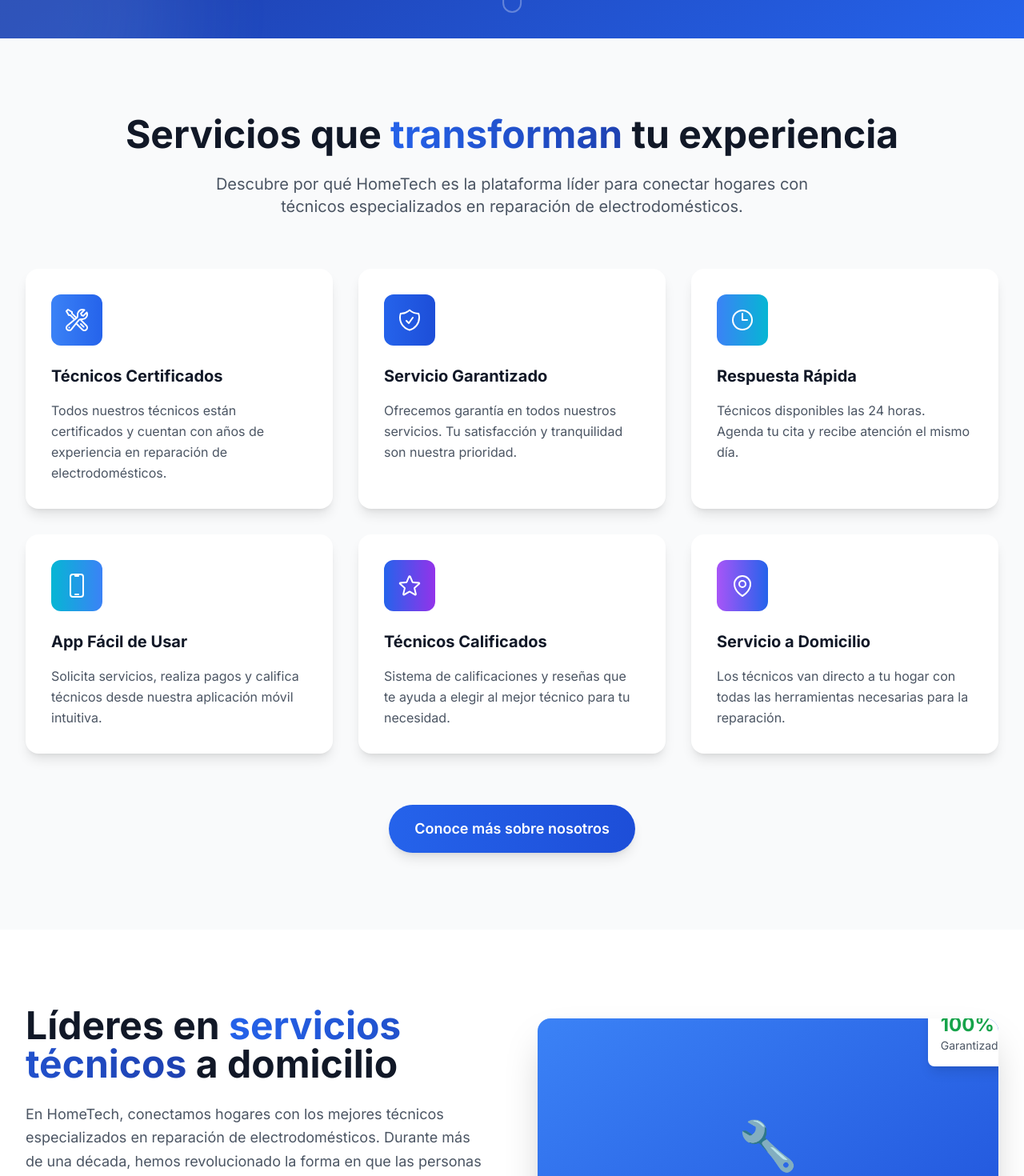
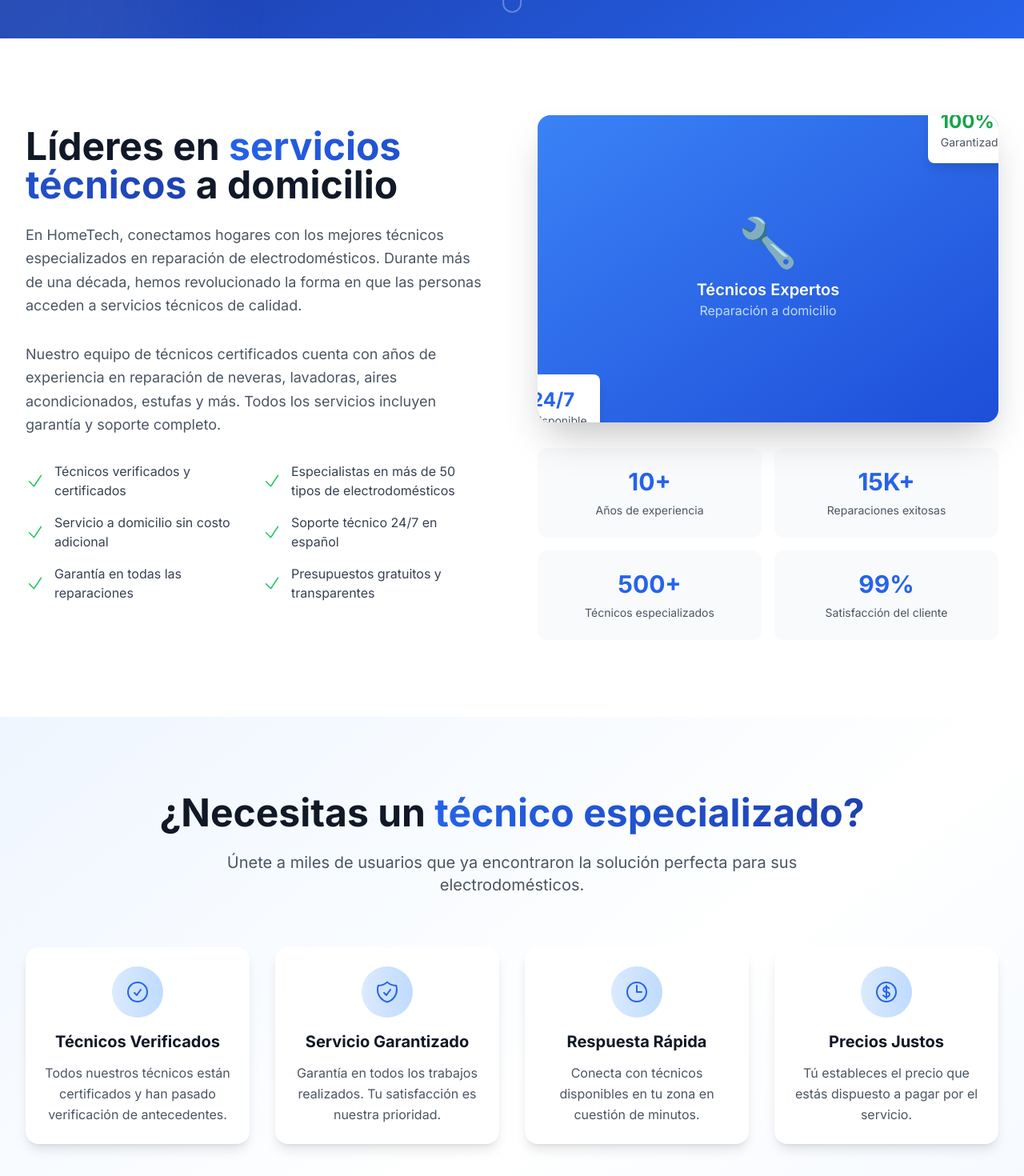
Before and after one commit to lopezandresa/MyHomeTech, a React (Vite) app in the folder apps/frontend/: page / in a window 1280 px wide. Shown: the part 880-2350 px from the top of the page at 80% size. Built offline with nearby package versions, Linux system fonts and the light colour scheme.

Commit message:
refactor: remove unused images and clean up About, Contact, Features, Header, Hero, and Login components

```diff
--- a/apps/frontend/src/components/About.tsx
+++ b/apps/frontend/src/components/About.tsx
@@ -65,19 +65,7 @@ const About = () => {
               ))}
             </div>
 
-            <motion.div
-              initial={{ opacity: 0, y: 20 }}
-              whileInView={{ opacity: 1, y: 0 }}
-              transition={{ duration: 0.6, delay: 0.3 }}
-              viewport={{ once: true }}
-            >
-              <a
-                href="#contact"
-                className="inline-flex items-center justify-center rounded-full bg-gradient-to-r from-blue-600 to-blue-700 px-8 py-4 text-lg font-semibold text-white shadow-lg hover:from-blue-700 hover:to-blue-800 focus:outline-none focus:ring-2 focus:ring-blue-500 focus:ring-offset-2 transition-all duration-200 transform hover:scale-105"
-              >
-                Solicita tu servicio
-              </a>
-            </motion.div>
+
           </motion.div>
 
           {/* Right column - Image and Stats */}
--- a/apps/frontend/src/components/Contact.tsx
+++ b/apps/frontend/src/components/Contact.tsx
@@ -84,23 +84,7 @@ const Contact = () => {
               }
             </p>
 
-            {!isAuthenticated && (
-              <motion.div
-                initial={{ opacity: 0, y: 20 }}
-                whileInView={{ opacity: 1, y: 0 }}
-                transition={{ duration: 0.6, delay: 0.2 }}
-                viewport={{ once: true }}
-                className="flex justify-center"
-              >
-                <button
-                  onClick={handleOpenAuth}
-                  className="group inline-flex items-center justify-center rounded-full bg-gradient-to-r from-blue-600 to-blue-700 px-8 py-4 text-lg font-semibold text-white shadow-lg hover:from-blue-700 hover:to-blue-800 focus:outline-none focus:ring-2 focus:ring-blue-500 focus:ring-offset-2 transition-all duration-200 transform hover:scale-105"
-                >
-                  <UserPlusIcon className="mr-2 h-5 w-5" />
-                  Iniciar Sesión / Registrarse
-                </button>
-              </motion.div>
-            )}
+
           </motion.div>
 
           {/* Benefits Section */}
@@ -166,36 +150,7 @@ const Contact = () => {
           </motion.div>
 
           {/* Call to Action */}
-          {!isAuthenticated && (
-            <motion.div
-              initial={{ opacity: 0, scale: 0.95 }}
-              whileInView={{ opacity: 1, scale: 1 }}
-              transition={{ duration: 0.6, delay: 0.5 }}
-              viewport={{ once: true }}
-              className="bg-gradient-to-r from-blue-600 to-blue-700 rounded-3xl p-8 md:p-12 text-center text-white"
-            >
-              <h3 className="text-2xl md:text-3xl font-bold mb-4">
-                ¡Comienza ahora mismo!
-              </h3>
-              <p className="text-lg md:text-xl text-blue-100 mb-8 max-w-2xl mx-auto">
-                Únete a la plataforma líder en servicios técnicos para el hogar.
-                Crea tu cuenta gratuita y solicita tu primer técnico en menos de 5 minutos.
-              </p>
-              <div className="flex flex-col sm:flex-row gap-4 justify-center items-center">
-                <button
-                  onClick={handleOpenAuth}
-                  className="inline-flex items-center justify-center rounded-full bg-white px-8 py-4 text-lg font-semibold text-blue-600 shadow-lg hover:bg-blue-50 focus:outline-none focus:ring-2 focus:ring-white focus:ring-offset-2 focus:ring-offset-blue-600 transition-all duration-200 transform hover:scale-105"
-                >
-                  <UserPlusIcon className="mr-2 h-5 w-5" />
-                  Iniciar Sesión / Registrarse
-                </button>
-                <div className="text-blue-100">
-                  <span className="font-medium">✓ Sin costos ocultos</span> •
-                  <span className="font-medium">✓ Registro en 2 minutos</span>
-                </div>
-              </div>
-            </motion.div>
-          )}
+
 
           {/* For authenticated users */}
           {isAuthenticated && (
--- a/apps/frontend/src/components/Features.tsx
+++ b/apps/frontend/src/components/Features.tsx
@@ -1,123 +1,5 @@
-import {
-  WrenchScrewdriverIcon,
-  ShieldCheckIcon,
-  ClockIcon,
-  DevicePhoneMobileIcon,
-  StarIcon,
-  MapPinIcon
-} from '@heroicons/react/24/outline'
-import { motion } from 'framer-motion'
 
 const Features = () => {
-  const features = [
-    {
-      name: 'Técnicos Certificados',
-      description: 'Todos nuestros técnicos están certificados y cuentan con años de experiencia en reparación de electrodomésticos.',
-      icon: WrenchScrewdriverIcon,
-      color: 'from-blue-500 to-blue-600'
-    },
-    {
-      name: 'Servicio Garantizado',
-      description: 'Ofrecemos garantía en todos nuestros servicios. Tu satisfacción y tranquilidad son nuestra prioridad.',
-      icon: ShieldCheckIcon,
-      color: 'from-blue-600 to-blue-700'
-    },
-    {
-      name: 'Respuesta Rápida',
-      description: 'Técnicos disponibles las 24 horas. Agenda tu cita y recibe atención el mismo día.',
-      icon: ClockIcon,
-      color: 'from-blue-500 to-cyan-500'
-    },
-    {
-      name: 'App Fácil de Usar',
-      description: 'Solicita servicios, realiza pagos y califica técnicos desde nuestra aplicación móvil intuitiva.',
-      icon: DevicePhoneMobileIcon,
-      color: 'from-cyan-500 to-blue-500'
-    },
-    {
-      name: 'Técnicos Calificados',
-      description: 'Sistema de calificaciones y reseñas que te ayuda a elegir al mejor técnico para tu necesidad.',
-      icon: StarIcon,
-      color: 'from-blue-600 to-purple-600'
-    },
-    {
-      name: 'Servicio a Domicilio',
-      description: 'Los técnicos van directo a tu hogar con todas las herramientas necesarias para la reparación.',
-      icon: MapPinIcon,
-      color: 'from-purple-500 to-blue-600'
-    }
-  ]
 
-  return (
-    <section id="features" className="py-24 bg-gray-50">
-      <div className="max-w-7xl mx-auto px-6 lg:px-8">
-        <motion.div
-          initial={{ opacity: 0, y: 20 }}
-          whileInView={{ opacity: 1, y: 0 }}
-          transition={{ duration: 0.6 }}
-          viewport={{ once: true }}
-          className="text-center mb-16"
-        >
-          <h2 className="text-3xl md:text-5xl font-bold text-gray-900 mb-6">
-            Servicios que
-            <span className="bg-gradient-to-r from-blue-600 to-blue-800 bg-clip-text text-transparent"> transforman </span>
-            tu experiencia
-          </h2>
-          <p className="text-lg md:text-xl text-gray-600 max-w-3xl mx-auto">
-            Descubre por qué HomeTech es la plataforma líder para conectar hogares
-            con técnicos especializados en reparación de electrodomésticos.
-          </p>
-        </motion.div>
-
-        <div className="grid grid-cols-1 md:grid-cols-2 lg:grid-cols-3 gap-8">
-          {features.map((feature, index) => (
-            <motion.div
-              key={feature.name}
-              initial={{ opacity: 0, y: 20 }}
-              whileInView={{ opacity: 1, y: 0 }}
-              transition={{ duration: 0.6, delay: index * 0.1 }}
-              viewport={{ once: true }}
-              className="group relative"
-            >
-              <div className="h-full bg-white rounded-2xl shadow-lg hover:shadow-2xl transition-all duration-300 transform hover:-translate-y-2 p-8">
-                <div className="flex items-center justify-center w-16 h-16 mb-6">
-                  <div className={`w-full h-full bg-gradient-to-r ${feature.color} rounded-xl flex items-center justify-center transform group-hover:scale-110 transition-transform duration-300`}>
-                    <feature.icon className="h-8 w-8 text-white" />
-                  </div>
-                </div>
-
-                <h3 className="text-xl font-bold text-gray-900 mb-4 group-hover:text-blue-600 transition-colors duration-300">
-                  {feature.name}
-                </h3>
-
-                <p className="text-gray-600 leading-relaxed">
-                  {feature.description}
-                </p>
-
-                {/* Hover effect overlay */}
-                <div className="absolute inset-0 bg-gradient-to-r from-blue-600/5 to-blue-800/5 rounded-2xl opacity-0 group-hover:opacity-100 transition-opacity duration-300 pointer-events-none"></div>
-              </div>
-            </motion.div>
-          ))}
-        </div>
-
-        <motion.div
-          initial={{ opacity: 0, y: 20 }}
-          whileInView={{ opacity: 1, y: 0 }}
-          transition={{ duration: 0.6, delay: 0.3 }}
-          viewport={{ once: true }}
-          className="text-center mt-16"
-        >
-          <a
-            href="#about"
-            className="inline-flex items-center justify-center rounded-full bg-gradient-to-r from-blue-600 to-blue-700 px-8 py-4 text-lg font-semibold text-white shadow-lg hover:from-blue-700 hover:to-blue-800 focus:outline-none focus:ring-2 focus:ring-blue-500 focus:ring-offset-2 transition-all duration-200 transform hover:scale-105"
-          >
-            Conoce más sobre nosotros
-          </a>
-        </motion.div>
-      </div>
-    </section>
-  )
 }
-
 export default Features
--- a/apps/frontend/src/components/Header.tsx
+++ b/apps/frontend/src/components/Header.tsx
@@ -15,9 +15,8 @@ const Header: React.FC<HeaderProps> = ({ onNavigate }) => {
 
   const navigation = [
     { name: 'Inicio', href: '#hero', action: () => onNavigate?.('home') },
-    { name: 'Servicios', href: '#features', action: () => onNavigate?.('home') },
     { name: 'Acerca de', href: '#about', action: () => onNavigate?.('home') },
-    { name: 'Contacto', href: '#contact', action: () => onNavigate?.('home') },
+    // { name: 'Contacto', href: '#contact', action: () => onNavigate?.('home') },
   ]
 
   const handleAuthClick = () => {
--- a/apps/frontend/src/components/Hero.tsx
+++ b/apps/frontend/src/components/Hero.tsx
@@ -103,14 +103,6 @@ const Hero = () => {
   const getWelcomeMessage = () => {
     if (!isAuthenticated) {
       return "Conectamos tu hogar con técnicos especializados en reparación de electrodomésticos. Rápido, confiable y desde la comodidad de tu casa."
-    }
-
-    if (user?.role === 'client') {
-      return `¡Hola ${user.name}! Solicita un técnico especializado para reparar tus electrodomésticos desde la comodidad de tu hogar.`
-    }
-
-    if (user?.role === 'technician') {
-      return `¡Bienvenido ${user.name}! Encuentra trabajos de reparación cerca de ti y ayuda a otros usuarios con sus electrodomésticos.`
     }
 
     return "Conectamos tu hogar con técnicos especializados en reparación de electrodomésticos."
--- a/apps/frontend/src/components/auth/Login.tsx
+++ b/apps/frontend/src/components/auth/Login.tsx
@@ -47,12 +47,14 @@ const Login: React.FC<LoginProps> = ({ onSwitchToRegister, onClose }) => {
       className="bg-white rounded-2xl shadow-2xl p-8 max-w-md w-full"
     >
       <div className="text-center mb-8">
-        <div className="flex items-center justify-center space-x-2 mb-4">
-          <div className="h-10 w-10 bg-gradient-to-r from-blue-600 to-blue-800 rounded-lg flex items-center justify-center">
-            <span className="text-white font-bold text-xl">HT</span>
-          </div>
+        <div className="flex items-center justify-center space-x-3 mb-4">
+          <img
+            src="/MyHomeTech-Logo-1.svg"
+            alt="MyHomeTech"
+            className="h-14 w-14"
+          />
           <span className="text-2xl font-bold bg-gradient-to-r from-blue-600 to-blue-800 bg-clip-text text-transparent">
-            HomeTech
+            MyHomeTech
           </span>
         </div>
         <h2 className="text-2xl font-bold text-gray-900">Iniciar Sesión</h2>
```
Also changed, not shown: 2 other files (tests, documents, lock files or other folders).
